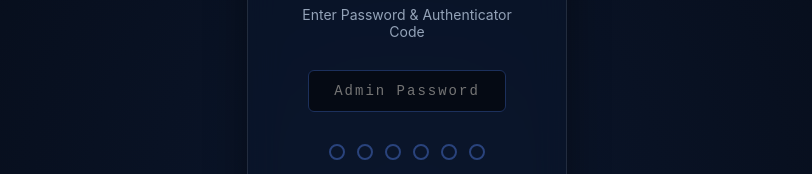
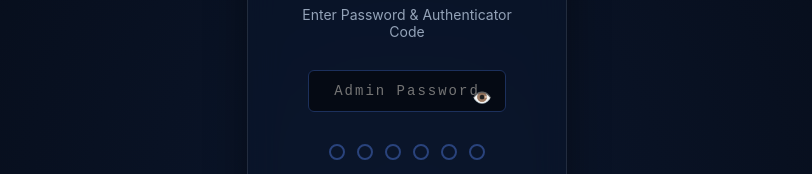
Before and after one commit to BrianV1981/aim-connect, a React app in the folder frontend/: page / in a window 1280 px wide. Shown: the part 198-372 px from the top of the page, without its empty margins (233-1045 px from the left). Built offline with nearby package versions, Linux system fonts and the light colour scheme; the HTML template or start-up script is replaced by a standard one.

Commit message:
feat: add password visibility toggle

```diff
--- a/frontend/src/App.jsx
+++ b/frontend/src/App.jsx
@@ -9,6 +9,7 @@ function App() {
   const [isAuthenticated, setIsAuthenticated] = useState(false);
   const [pin, setPin] = useState('');
   const [password, setPassword] = useState('');
+  const [showPassword, setShowPassword] = useState(false);
   const [authError, setAuthError] = useState('');
   const [sessions, setSessions] = useState([]);
   const [activeSession, setActiveSession] = useState('');
@@ -644,9 +645,9 @@ function App() {
             <p>Enter Password & Authenticator Code</p>
           </div>
 
-          <div style={{ marginBottom: '20px', width: '100%', padding: '0 20px', boxSizing: 'border-box' }}>
+          <div style={{ marginBottom: '20px', width: '100%', padding: '0 20px', boxSizing: 'border-box', position: 'relative' }}>
             <input
-              type="password"
+              type={showPassword ? "text" : "password"}
               className="modal-input"
               style={{ width: '100%', textAlign: 'center', letterSpacing: '2px', padding: '12px' }}
               placeholder="Admin Password"
@@ -654,6 +655,23 @@ function App() {
               onChange={(e) => setPassword(e.target.value)}
               autoComplete="current-password"
             />
+            <button
+              onClick={() => setShowPassword(!showPassword)}
+              style={{
+                position: 'absolute',
+                right: '30px',
+                top: '50%',
+                transform: 'translateY(-50%)',
+                background: 'transparent',
+                border: 'none',
+                color: '#94a3b8',
+                cursor: 'pointer',
+                fontSize: '16px',
+                padding: '4px'
+              }}
+            >
+              {showPassword ? '🫣' : '👁️'}
+            </button>
           </div>
 
           <div className="pin-display">
```
